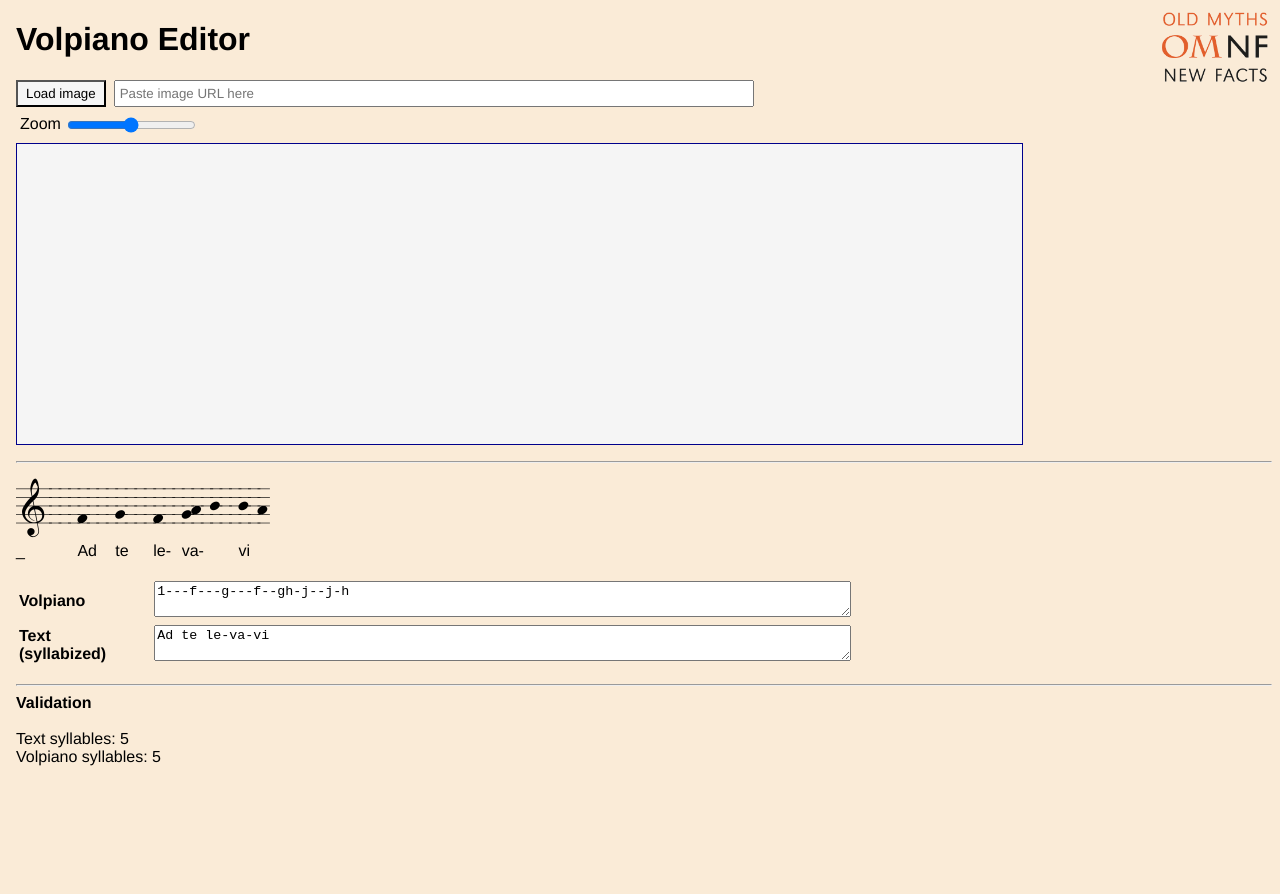
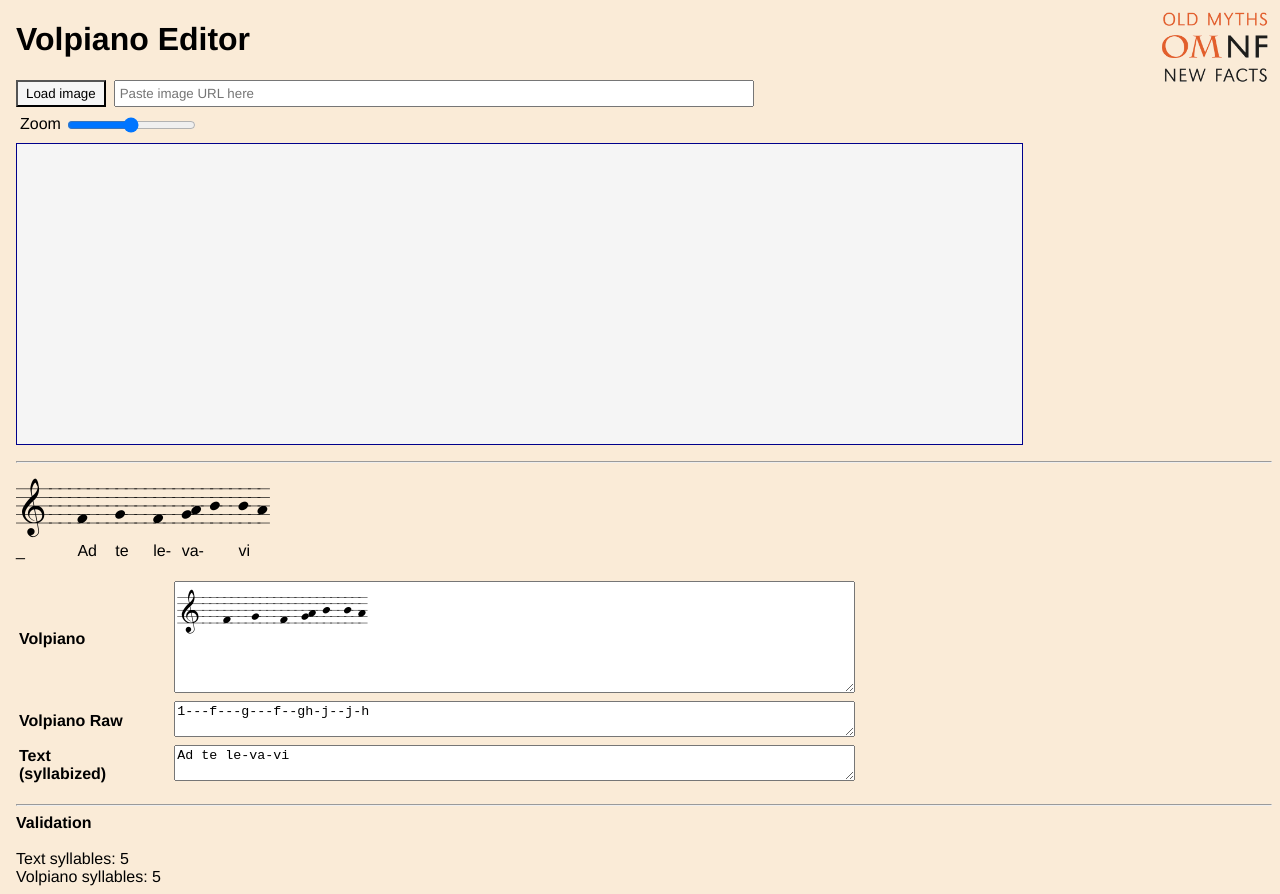
Before and after one commit to hajicj/volpiano-editor, an Angular app: page / in a window 1280 px wide. Before the commit the page ends 800 px from the top, so only its background shows below. Built offline with nearby package versions, Linux system fonts and the light colour scheme.

Commit message:
Added option to edit melody directly in volpiano.

```diff
--- a/src/app/editor/editor.component.css
+++ b/src/app/editor/editor.component.css
@@ -4,6 +4,11 @@ textarea {
   font-family: "Courier New", monospace;
 }
 
+.volpianoInputTextArea {
+  font-family: Volpiano, monospace;
+  font-size: 24pt;
+}
+
 .editorLayoutTable {
   width: 80%;
 }
--- a/src/app/editor/editor.component.html
+++ b/src/app/editor/editor.component.html
@@ -15,8 +15,18 @@
         <span style="width: 200px;"><b>Volpiano</b>&nbsp;</span>
       </td>
       <td>
-        <textarea #volpianoInput
+        <textarea #volpianoInput class="volpianoInputTextArea"
           [value]="volpiano.volpianoString" (input)="updateVolpiano()"></textarea>
+      </td>
+    </tr>
+
+    <tr #volpianoRawInputContainer>
+      <td>
+        <span style="width: 200px;"><b>Volpiano Raw</b>&nbsp;</span>
+      </td>
+      <td>
+        <textarea #volpianoRawInput class="volpianoRawInputTextArea"
+                  [value]="volpiano.volpianoString" (input)="updateVolpianoFromRaw()"></textarea>
       </td>
     </tr>
 
--- a/src/app/editor/editor.component.ts
+++ b/src/app/editor/editor.component.ts
@@ -15,6 +15,7 @@ export class EditorComponent implements OnInit {
   public fulltext: string = 'Ad te le-va-vi';
 
   @ViewChild('volpianoInput', {static: false}) volpianoInput: ElementRef;
+  @ViewChild('volpianoRawInput', {static: false}) volpianoRawInput: ElementRef;
   @ViewChild('fulltextInput', {static: false}) fulltextInput: ElementRef;
 
   constructor() { }
@@ -24,6 +25,10 @@ export class EditorComponent implements OnInit {
 
   updateVolpiano() {
     this.volpiano.volpianoString = this.volpianoInput.nativeElement.value;
+  }
+
+  updateVolpianoFromRaw() {
+    this.volpiano.volpianoString = this.volpianoRawInput.nativeElement.value;
   }
 
   updateFulltext() {
```
Also changed, not shown: 1 other file (tests, documents, lock files or other folders).
